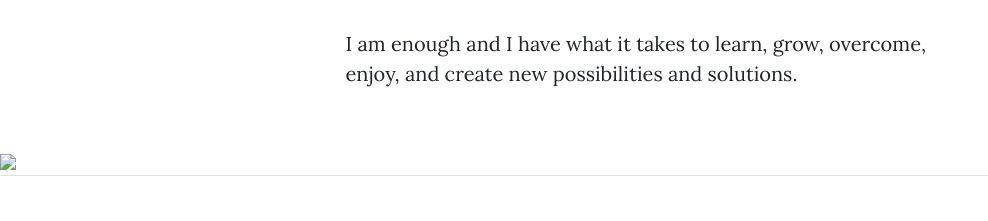
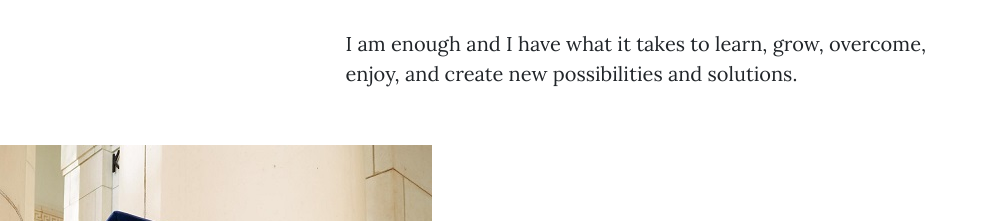
Before and after one commit to abbeyd24/Website, a plain HTML site: page skills.html in a window 1280 px wide. Shown: the part 1223-1444 px from the top of the page, without its empty margins (0-988 px from the left). Drawn offline with nearby package versions, Linux system fonts and the light colour scheme.

Commit message:
Add files via upload

```diff
--- a/skills.html
+++ b/skills.html
@@ -69,7 +69,7 @@
                 </div>
             </div>
         </main>
-        <img src="assets/kidsatgrad.html"
+        <img src="assets/kidsatgrad.jpg"
 
         <!-- Footer-->
         <footer class="border-top">
```
Also changed, not shown: kidsatgrad.jpg (added).
